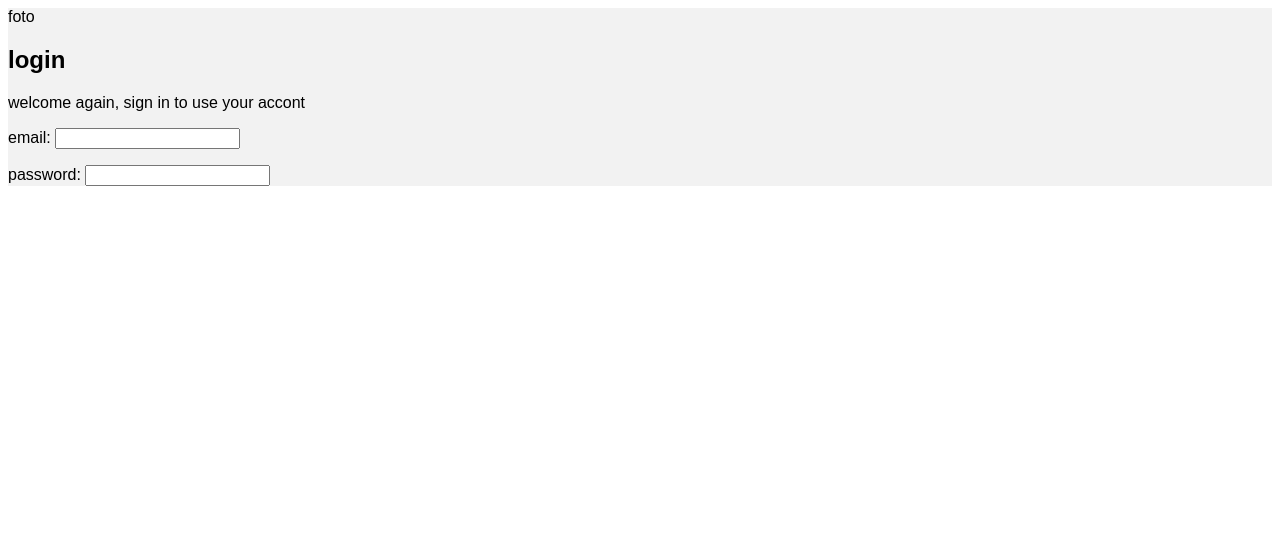
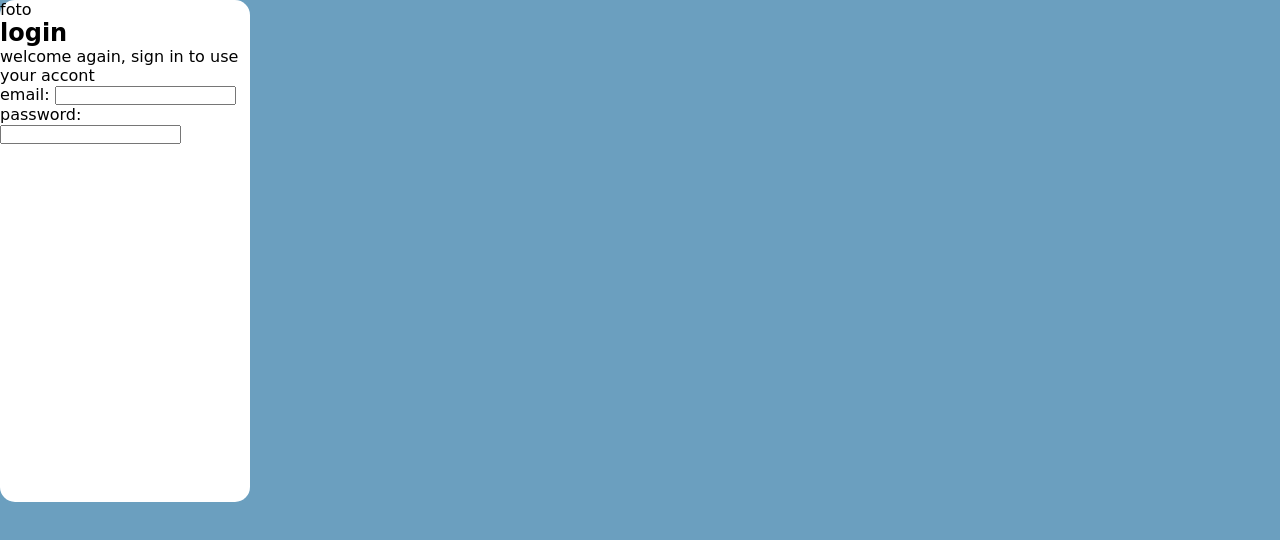
Before and after one commit to fernando07274/projeto-login, a plain HTML site: page index.html in a window 1280 px wide. Drawn offline with Linux system fonts and the light colour scheme.

Commit message:
Update style.css

```diff
--- a/estilos/style.css
+++ b/estilos/style.css
@@ -7,23 +7,31 @@
     --color4: #595959;
     --color5: #0D0D0D;
 
-    --font1: arial, verdana, helvetica, Sans-serif;
-    --font2: cursive, Sans-serif;
+    --font1: cursive, arial, verdana, helvetica, Sans-serif;
 }
 
-body{
+*{
+    padding: 0;
+    margin: 0;
+    box-sizing: border-box;
+}
+
+html, body{
     font-family: var(--font1);
-
+    height: 100vh;
+    width: 100vw;
 }
 
 main{
-    background-color: var(--color2);
+    background-color: var(--color1);
+    position: relative;
+    height: 100vh;
+    width: 100vw;
 }
 
-div#image{
-
+section#login{
+    background-color: white;
+    width: 250px;
+    height: 502px;
+    border-radius: 15px;
 }
-
-div#form{
-
-}
```
